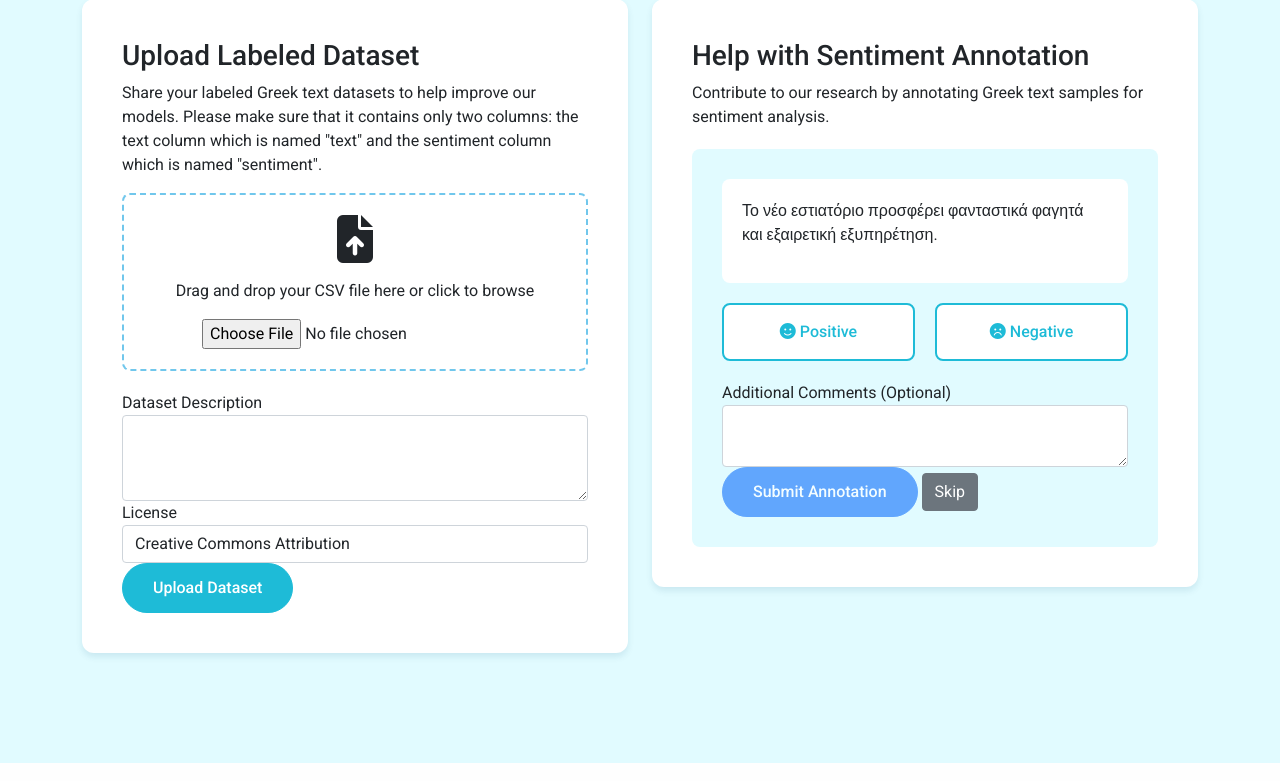
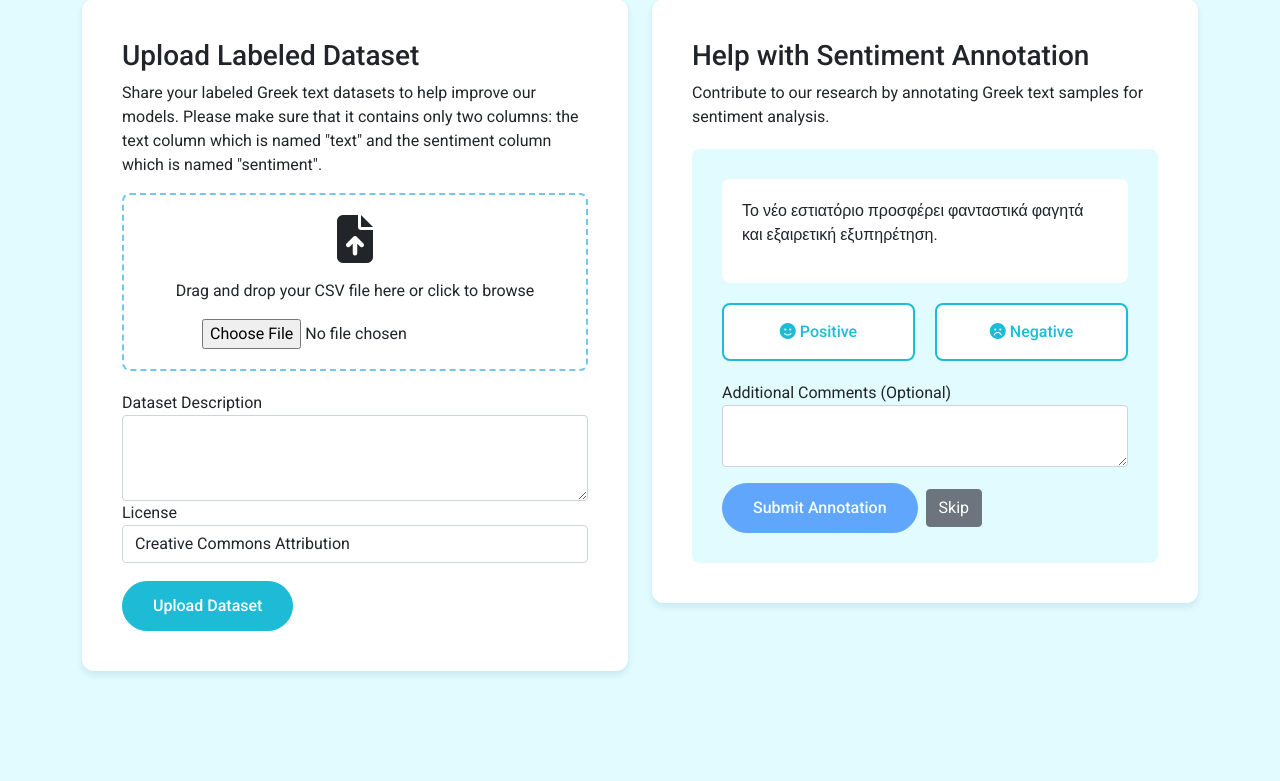
Before and after one commit to ggeorgop99/MATHE-authentication-main, a Flask app: page /contribute in a window 1280 px wide. Shown: the part 429-1210 px from the top of the page. Run offline with Flask 2, Linux system fonts and the light colour scheme.

Commit message:
added better style to contributr page to fix alignment

```diff
--- a/templates/contribute.html
+++ b/templates/contribute.html
@@ -90,6 +90,19 @@
     opacity: 0.6;
     cursor: not-allowed;
   }
+
+  .btn.btn-primary,
+  .submit-btn {
+    margin-top: 0;
+  }
+
+  .d-flex.gap-2.align-items-center.mt-3 {
+    margin-top: 18px;
+  }
+
+  .btn-upload-dataset {
+    margin-top: 18px;
+  }
 </style>
 {% endblock %}
 
@@ -123,7 +136,7 @@
                 <label>Dataset Description</label>
                 <textarea class="form-control" name="description" rows="3" required></textarea>
               </div>
-              <div class="form-group">
+              <div class="form-group" style="margin-bottom: 18px;">
                 <label>License</label>
                 <select class="form-control" name="license" required>
                   <option value="cc-by">Creative Commons Attribution</option>
@@ -131,7 +144,7 @@
                   <option value="cc-by-nc">Creative Commons Attribution-NonCommercial</option>
                 </select>
               </div>
-              <button type="submit" class="btn btn-primary">Upload Dataset</button>
+              <button type="submit" class="btn btn-primary btn-upload-dataset">Upload Dataset</button>
             </form>
           </div>
         </div>
@@ -160,8 +173,10 @@
                   <label>Additional Comments (Optional)</label>
                   <textarea class="form-control" name="comments" rows="2"></textarea>
                 </div>
-                <button type="submit" class="btn btn-primary submit-btn" id="submit-annotation" disabled>Submit Annotation</button>
-                <button type="button" class="btn btn-secondary" onclick="loadNewText()">Skip</button>
+                <div class="d-flex gap-2 align-items-center mt-3">
+                  <button type="submit" class="btn btn-primary submit-btn" id="submit-annotation" disabled>Submit Annotation</button>
+                  <button type="button" class="btn btn-secondary" onclick="loadNewText()">Skip</button>
+                </div>
               </form>
             </div>
           </div>
```
